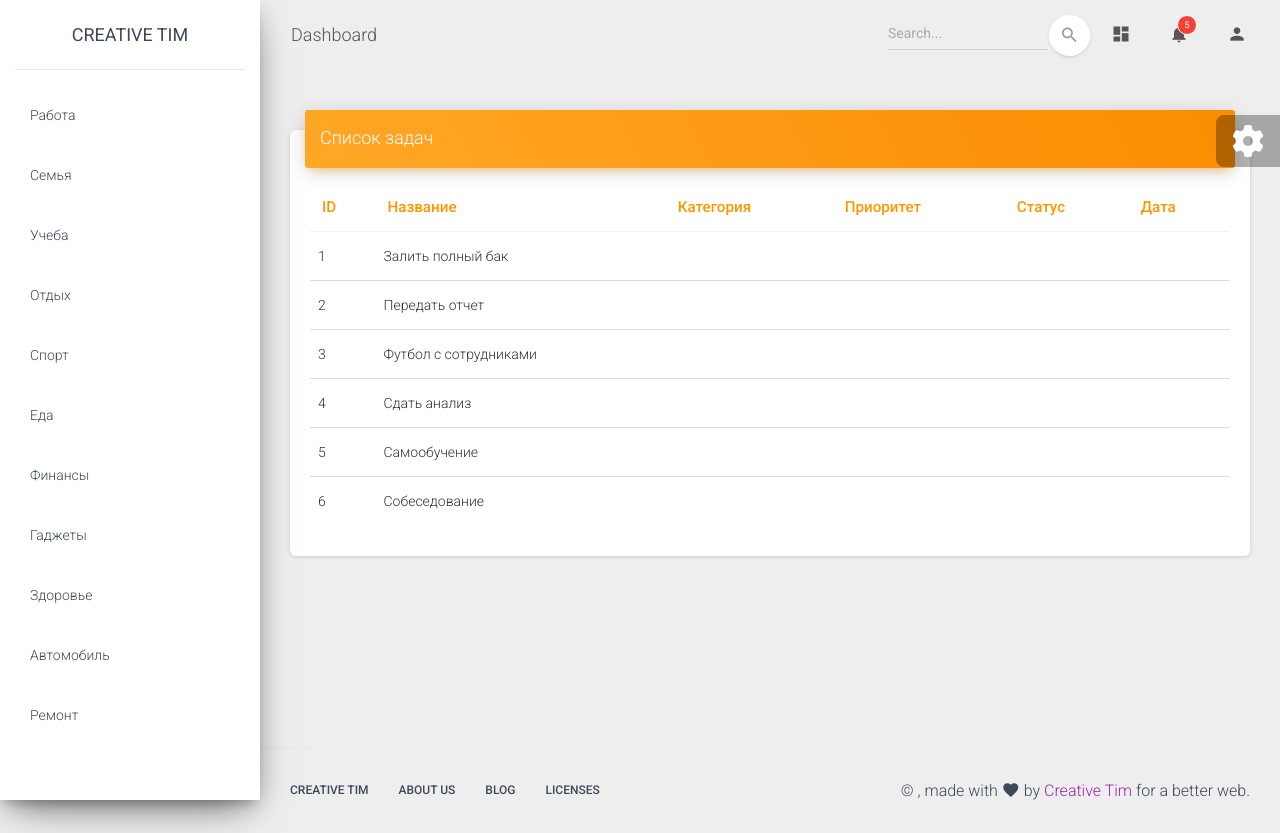
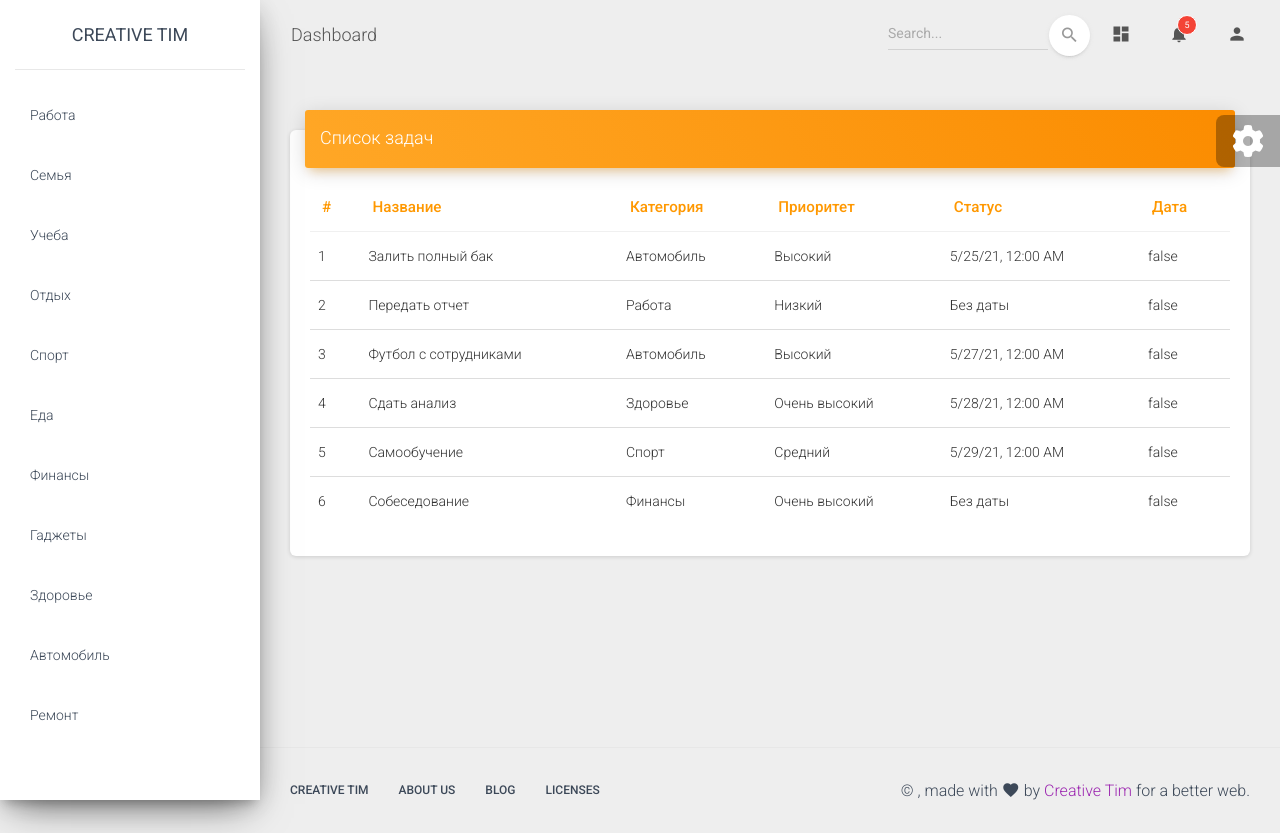
Before and after one commit to skorpionis/AngularProject, an Angular app: page / in a window 1280 px wide. Built offline with nearby package versions, Linux system fonts and the light colour scheme.

Commit message:
Добавили связь тасков и категорий + выделение таски

```diff
--- a/src/app/views/categories/categories.component.css
+++ b/src/app/views/categories/categories.component.css
@@ -0,0 +1,3 @@
+.pointer{
+  cursor: pointer;
+}
--- a/src/app/views/categories/categories.component.html
+++ b/src/app/views/categories/categories.component.html
@@ -5,7 +5,9 @@
   </a></div>
   <div class="sidebar-wrapper">
     <ul class="nav">
-      <li *ngFor="let category of categories" class="nav-item" (click)="showTasksByCategory(category)">
+      <li (click)="showTasksByCategory(category)"
+          *ngFor="let category of categories" class="nav-item pointer"
+          [class.active]="category === selectedCategory"><!--стиль курсора если наводим руку + кв файле categories.css -->
         <a class="nav-link">
           <p>{{category.title}}</p>
         </a>
--- a/src/app/views/categories/categories.component.ts
+++ b/src/app/views/categories/categories.component.ts
@@ -11,6 +11,8 @@
 
   categories: Category[] | undefined;   //? undefined
 
+  selectedCategory : Category | undefined;
+
   constructor(private dataHandler: DataHandlerService) {
   }
 
@@ -20,6 +22,7 @@
   }
 
   showTasksByCategory(category: Category) {
+    this.selectedCategory = category;
     this.dataHandler.fillTasksByCategory(category);
   }
 }
--- a/src/app/views/tasks/tasks/tasks.component.html
+++ b/src/app/views/tasks/tasks/tasks.component.html
@@ -5,22 +5,21 @@
   <div class="card-body table-responsive">
     <table class="table table-hover">
       <thead class="text-warning">
-      <th>ID</th>
+      <th>#</th>
       <th>Название</th>
       <th>Категория</th>
       <th>Приоритет</th>
       <th>Статус</th>
       <th>Дата</th>
-
       </thead>
       <tbody>
-      <tr *ngFor="let task of tasks">
-        <td>{{task.id}}</td>
+      <tr *ngFor="let task of tasks; let i = index">
+        <td>{{i + 1}}</td>
         <td>{{task.title}}</td>
-        <td></td>
-        <td></td>
-        <td></td>
-        <td></td>
+        <td>{{task.category != null ? task.category.title : "Без категории"}}</td>
+        <td>{{task.priority != null ? task.priority.title : "Без приоритета"}}</td>
+        <td>{{task.date != null ? (task.date | date : 'short') : "Без даты"}}</td>
+        <td>{{task.completed}}</td>
       </tr>
       </tbody>
     </table>
--- a/src/app/views/tasks/tasks/tasks.component.ts
+++ b/src/app/views/tasks/tasks/tasks.component.ts
@@ -11,12 +11,9 @@
 
   tasks: Task[] | undefined;
 
-  constructor(private  dataHandler: DataHandlerService) {
-
-  }
+  constructor(private  dataHandler: DataHandlerService) {}
 
   ngOnInit(): void {
     this.dataHandler.tasksSubject.subscribe(tasks => this.tasks = tasks)
   }
-
 }
```
